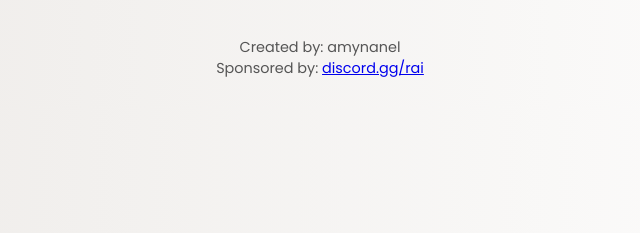
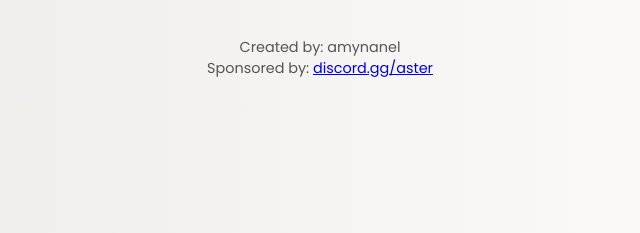
Before and after one commit to Abzal9/numbchoose, a plain HTML site: page index.html in a window 1280 px wide. Shown: the part 246-479 px from the top of the page, 320-960 px from the left. Drawn offline with Linux system fonts and the light colour scheme.

Commit message:
Update index.html

```diff
--- a/index.html
+++ b/index.html
@@ -91,7 +91,7 @@
 
     <div class="footer">
         Created by: amynanel<br>
-        Sponsored by: <a href="https://discord.gg/rai" target="_blank">discord.gg/rai</a>
+        Sponsored by: <a href="https://discord.gg/aster" target="_blank">discord.gg/aster</a>
     </div>
 
     <script>
```
